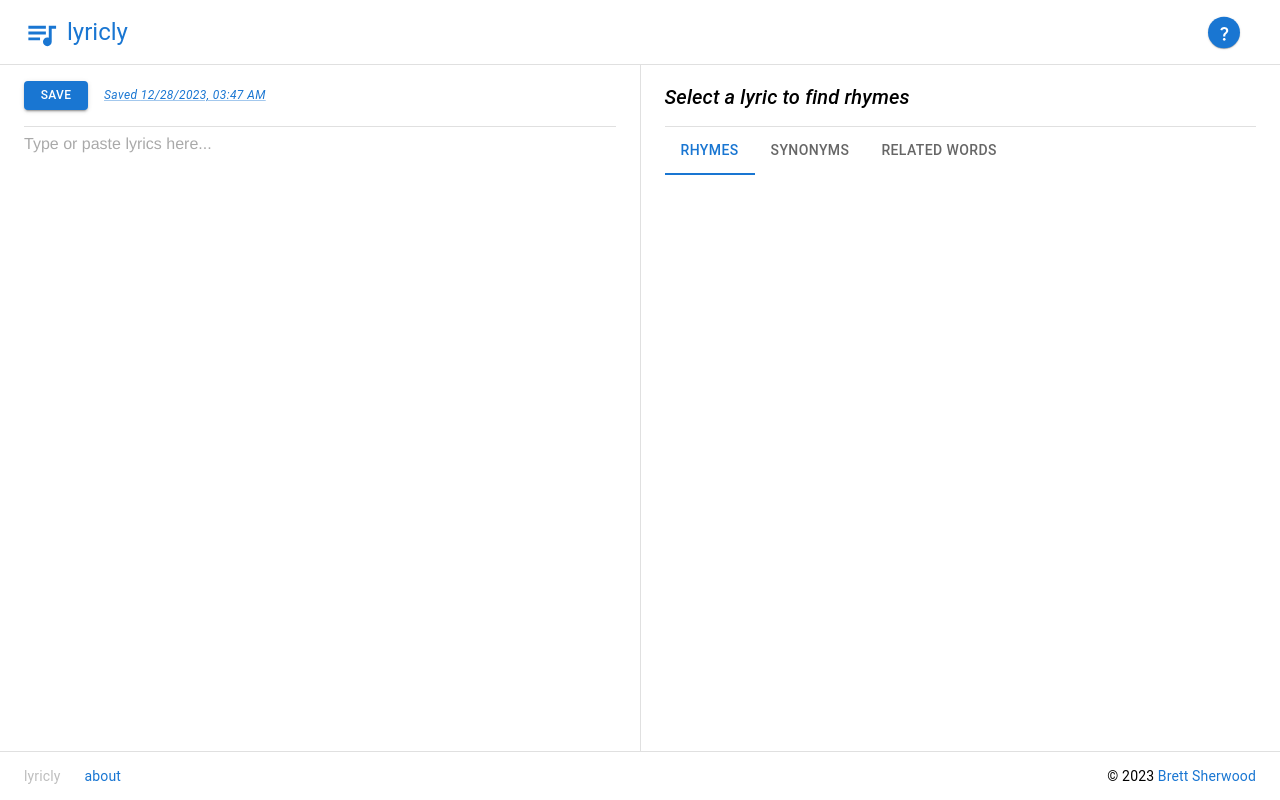
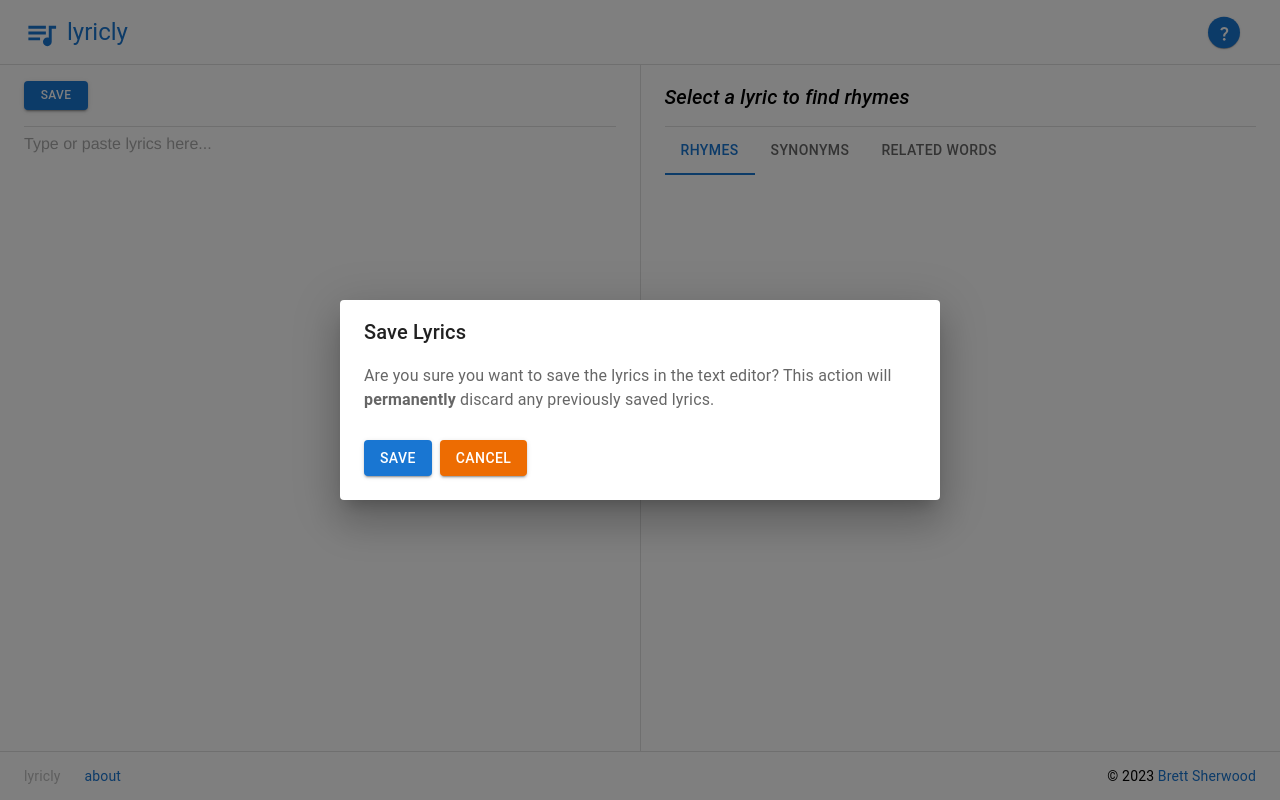
Before and after one commit to brettsherwood12/lyricly, a React app: page / in a window 1280 px wide. Both pictures are taken after a click on the button "SAVE". Built offline with nearby package versions, Linux system fonts and the light colour scheme.

Commit message:
use a single modular dialog component, add save dialog

```diff
--- /dev/null
+++ b/src/components/ActionDialog.tsx
@@ -0,0 +1,56 @@
+import React from 'react';
+import {
+  Button,
+  Dialog,
+  DialogActions,
+  DialogContent,
+  DialogContentText,
+  DialogTitle,
+} from '@mui/material';
+
+import type { Dispatch, SetStateAction } from 'react';
+
+export type Action = 'save' | 'load' | 'delete' | null;
+
+interface Props {
+  action: Action;
+  setAction: Dispatch<SetStateAction<Action>>;
+  handleAction: () => void;
+}
+
+export const ActionDialog = ({ action, setAction, handleAction }: Props) => {
+  const titlePrefix = !!action ? action?.charAt(0).toUpperCase() + action?.slice(1) : '';
+  const title = action !== 'save' ? `${titlePrefix} Saved Lyrics` : `${titlePrefix} Lyrics`;
+
+  return (
+    <Dialog open={!!action}>
+      <DialogTitle>{title}</DialogTitle>
+      <DialogContent>
+        {action === 'save' ? (
+          <DialogContentText>
+            Are you sure you want to save the lyrics in the text editor? This action will{' '}
+            <strong>permanently</strong> discard any previously saved lyrics.
+          </DialogContentText>
+        ) : action === 'load' ? (
+          <DialogContentText>
+            Are you sure you want to load your saved lyrics? This action will{' '}
+            <strong>permanently</strong> discard any changes you have made in the text editor.
+          </DialogContentText>
+        ) : (
+          <DialogContentText>
+            Are you sure you want to permanently delete your saved lyrics? This action only deletes
+            your saved lyrics, it <strong>will not</strong> affect the text in the editor.
+          </DialogContentText>
+        )}
+      </DialogContent>
+      <DialogActions sx={{ m: '0 auto 16px 16px' }}>
+        <Button variant="contained" onClick={() => handleAction()} autoFocus>
+          {action}
+        </Button>
+        <Button variant="contained" color="warning" onClick={() => setAction(null)}>
+          Cancel
+        </Button>
+      </DialogActions>
+    </Dialog>
+  );
+};
--- a/src/components/DeleteDialog.tsx
+++ /dev/null
@@ -1,40 +0,0 @@
-import React from 'react';
-import {
-  Button,
-  Dialog,
-  DialogActions,
-  DialogContent,
-  DialogContentText,
-  DialogTitle,
-} from '@mui/material';
-
-import type { Dispatch, SetStateAction } from 'react';
-
-interface Props {
-  isOpen: boolean;
-  setIsOpen: Dispatch<SetStateAction<boolean>>;
-  handleDelete: () => void;
-}
-
-export const DeleteDialog = ({ isOpen, setIsOpen, handleDelete }: Props) => {
-  return (
-    <Dialog open={isOpen}>
-      <DialogTitle>Delete Saved Lyrics</DialogTitle>
-      <DialogContent>
-        <DialogContentText>
-          Are you sure you want to permanently delete your saved lyrics? This action only deletes
-          the record of your saved lyrics, it <strong>will not</strong> affect the text in the
-          editor.
-        </DialogContentText>
-      </DialogContent>
-      <DialogActions sx={{ m: '0 auto 16px 16px' }}>
-        <Button variant="contained" color="warning" onClick={() => setIsOpen(false)}>
-          Cancel
-        </Button>
-        <Button variant="contained" color="error" onClick={() => handleDelete()} autoFocus>
-          Delete
-        </Button>
-      </DialogActions>
-    </Dialog>
-  );
-};
--- a/src/components/LoadDialog.tsx
+++ /dev/null
@@ -1,40 +0,0 @@
-import React from 'react';
-// import { Box, Button, Dialog, Typography } from '@mui/material';
-import {
-  Button,
-  Dialog,
-  DialogActions,
-  DialogContent,
-  DialogContentText,
-  DialogTitle,
-} from '@mui/material';
-
-import type { Dispatch, SetStateAction } from 'react';
-
-interface Props {
-  isOpen: boolean;
-  setIsOpen: Dispatch<SetStateAction<boolean>>;
-  handleLoad: () => void;
-}
-
-export const LoadDialog = ({ isOpen, setIsOpen, handleLoad }: Props) => {
-  return (
-    <Dialog open={isOpen}>
-      <DialogTitle>Load Saved Lyrics</DialogTitle>
-      <DialogContent>
-        <DialogContentText>
-          Are you sure you want to load your saved lyrics? This action will{' '}
-          <strong>permanently</strong> discard any changes you have made in the text editor.
-        </DialogContentText>
-      </DialogContent>
-      <DialogActions sx={{ m: '0 auto 16px 16px' }}>
-        <Button variant="contained" color="warning" onClick={() => setIsOpen(false)}>
-          Cancel
-        </Button>
-        <Button variant="contained" onClick={() => handleLoad()} autoFocus>
-          Load
-        </Button>
-      </DialogActions>
-    </Dialog>
-  );
-};
--- a/src/components/Lyrics.tsx
+++ b/src/components/Lyrics.tsx
@@ -5,14 +5,14 @@ import { Slate, Editable, withReact } from 'slate-react';
 
 import { LyricSpan } from './LyricSpan';
 import { SavePopover } from './SavePopover';
-import { DeleteDialog } from './DeleteDialog';
-import { LoadDialog } from './LoadDialog';
+import { ActionDialog } from './ActionDialog';
 
 import { CustomType, footerHeight, headerHeight, Key } from '../Constants';
 
 import type { ClipboardEvent, KeyboardEvent } from 'react';
 import type { BaseEditor, Descendant } from 'slate';
 import type { ReactEditor, RenderElementProps } from 'slate-react';
+import type { Action } from './ActionDialog';
 
 type CustomText = { text: string; customType?: CustomType };
 type CustomElement = { type: string; children: CustomText[] };
@@ -47,8 +47,7 @@ export const Lyrics = () => {
 
   const [editorValue, setEditorValue] = useState(initialValue);
   const [savedDateTime, setSavedDateTime] = useState<number | null>(null);
-  const [isDeleteDialogOpen, setIsDeleteDialogOpen] = useState<boolean>(false);
-  const [isLoadDialogOpen, setIsLoadDialogOpen] = useState<boolean>(false);
+  const [dialogAction, setDialogAction] = useState<Action | null>(null);
 
   const renderElement = useCallback((props: RenderElementProps) => {
     const { children, element } = props;
@@ -154,7 +153,7 @@ export const Lyrics = () => {
     Transforms.insertNodes(editor, nodes);
   };
 
-  const handleSaveButtonClick = () => {
+  const handleSave = () => {
     const now = Date.now();
     // use array so that multiple songs can be saved in future
     const songs = [
@@ -192,13 +191,25 @@ export const Lyrics = () => {
     localStorage.clear();
 
     setSavedDateTime(null);
-    setIsDeleteDialogOpen(false);
+    setDialogAction('delete');
   };
 
   const handleLoad = () => {
     getSavedLyrics();
-    setIsLoadDialogOpen(false);
+    setDialogAction('load');
   };
+
+  const handleAction = useCallback(() => {
+    if (dialogAction === 'load') {
+      handleLoad();
+    } else if (dialogAction === 'delete') {
+      handleDelete();
+    } else {
+      handleSave();
+    }
+
+    setDialogAction(null);
+  }, [dialogAction]);
 
   useEffect(() => {
     getSavedLyrics();
@@ -212,18 +223,14 @@ export const Lyrics = () => {
             <Button
               variant="contained"
               size="small"
-              onClick={handleSaveButtonClick}
+              onClick={() => setDialogAction('save')}
               sx={{ fontSize: '12px' }}
             >
               Save
             </Button>
           </Box>
           {!!savedDateTime && (
-            <SavePopover
-              savedDateTime={savedDateTime}
-              setIsLoadDialogOpen={setIsLoadDialogOpen}
-              setIsDeleteDialogOpen={setIsDeleteDialogOpen}
-            />
+            <SavePopover savedDateTime={savedDateTime} setDialogAction={setDialogAction} />
           )}
         </Box>
         <Divider />
@@ -240,16 +247,7 @@ export const Lyrics = () => {
           </Slate>
         </Box>
       </Box>
-      <DeleteDialog
-        isOpen={isDeleteDialogOpen}
-        setIsOpen={setIsDeleteDialogOpen}
-        handleDelete={handleDelete}
-      />
-      <LoadDialog
-        isOpen={isLoadDialogOpen}
-        setIsOpen={setIsLoadDialogOpen}
-        handleLoad={handleLoad}
-      />
+      <ActionDialog action={dialogAction} setAction={setDialogAction} handleAction={handleAction} />
     </>
   );
 };
--- a/src/components/SavePopover.tsx
+++ b/src/components/SavePopover.tsx
@@ -4,6 +4,7 @@ import DeleteIcon from '@mui/icons-material/Delete';
 import FolderOpenIcon from '@mui/icons-material/FolderOpen';
 
 import type { Dispatch, PointerEvent, SetStateAction } from 'react';
+import type { Action } from './ActionDialog';
 
 const localeStringOptions: Intl.DateTimeFormatOptions = {
   year: 'numeric',
@@ -15,12 +16,11 @@ const localeStringOptions: Intl.DateTimeFormatOptions = {
 
 interface Props {
   savedDateTime: number;
-  setIsLoadDialogOpen: Dispatch<SetStateAction<boolean>>;
-  setIsDeleteDialogOpen: Dispatch<SetStateAction<boolean>>;
+  setDialogAction: Dispatch<SetStateAction<Action>>;
 }
 
 export const SavePopover = (props: Props) => {
-  const { savedDateTime, setIsLoadDialogOpen, setIsDeleteDialogOpen } = props;
+  const { savedDateTime, setDialogAction } = props;
   const savedDateTimeString = new Date(savedDateTime).toLocaleString([], localeStringOptions);
 
   const [anchorEl, setAnchorEl] = useState<HTMLButtonElement | null>(null);
@@ -30,12 +30,12 @@ export const SavePopover = (props: Props) => {
   };
 
   const handleLoadClick = () => {
-    setIsLoadDialogOpen(true);
+    setDialogAction('load');
     setAnchorEl(null);
   };
 
   const handleDeleteClick = () => {
-    setIsDeleteDialogOpen(true);
+    setDialogAction('delete');
     setAnchorEl(null);
   };
 
```
